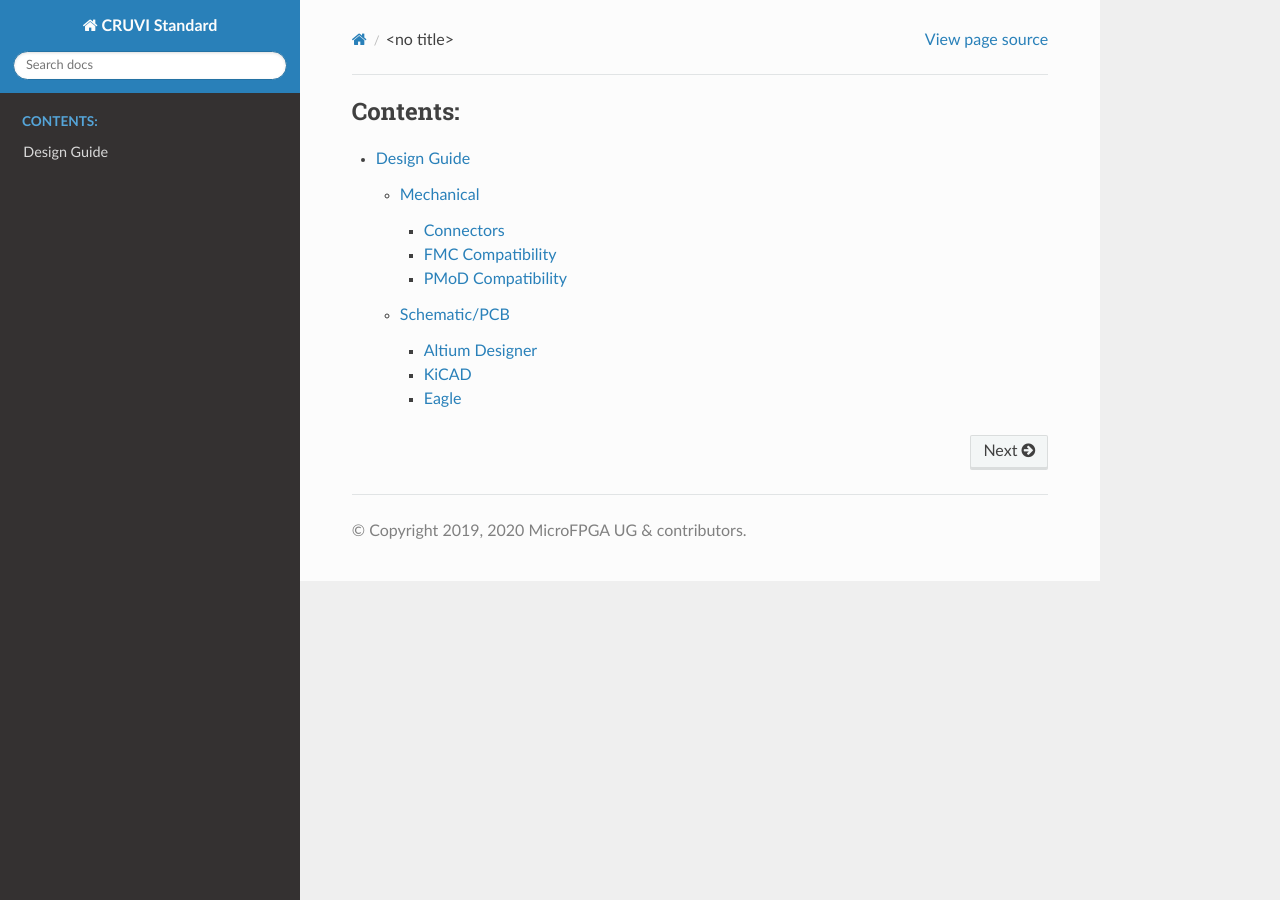
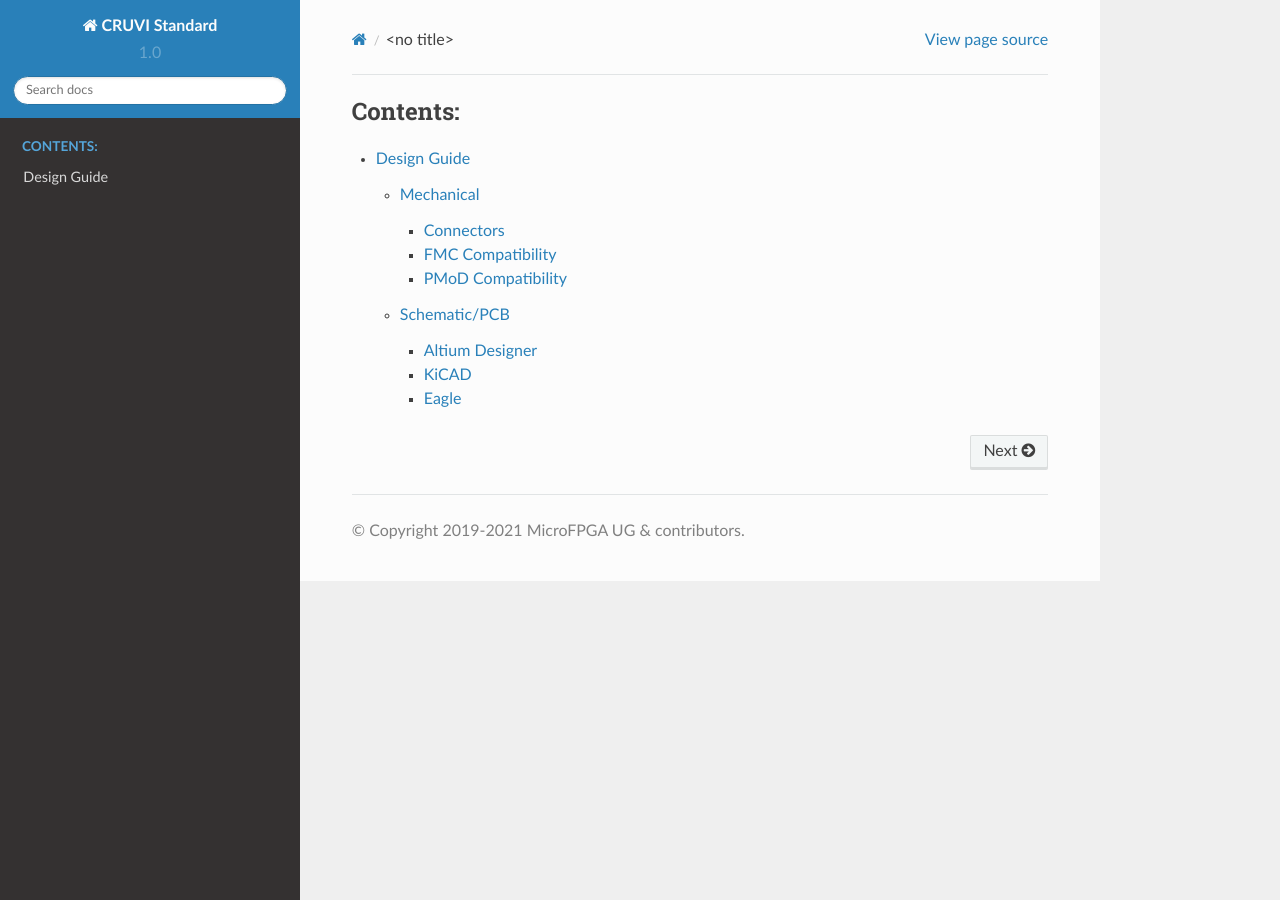
Before and after one commit to micro-FPGA/CRUVI-DOC, a Sphinx documentation site: the page built from docs/index.rst, in a window 1280 px wide. Built offline with Sphinx 7.4.7 and the Read the Docs theme 2.0.0, drawn with Linux system fonts in a browser that asks for light colours.

Commit message:
Update conf.py

```diff
--- a/docs/conf.py
+++ b/docs/conf.py
@@ -55,13 +55,13 @@ def get_git_branch():
 # -- Project information -----------------------------------------------------
 
 project = u'CRUVI Standard'
-copyright = u'2019, 2020 MicroFPGA UG & contributors'
+copyright = u'2019-2021 MicroFPGA UG & contributors'
 author = u'MicroFPGA UG & contributors'
 
 # The short X.Y version
-version = u''
+version = u'1.0'
 # The full version, including alpha/beta/rc tags
-release = u''
+release = u'1.0.4-alpha'
 
 
 # -- General configuration ---------------------------------------------------
```
